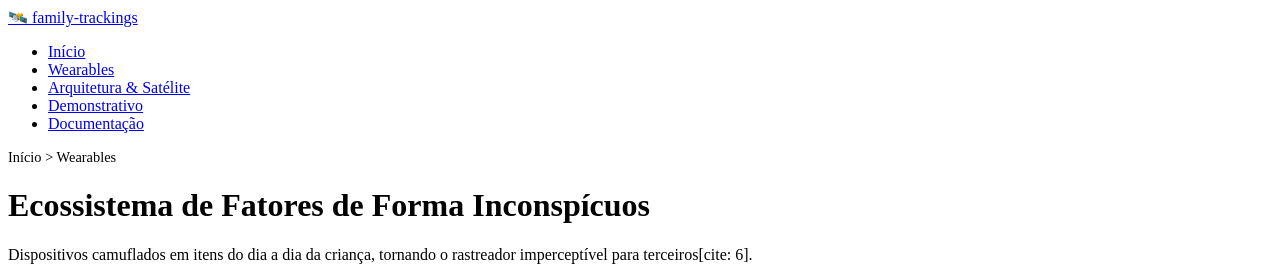
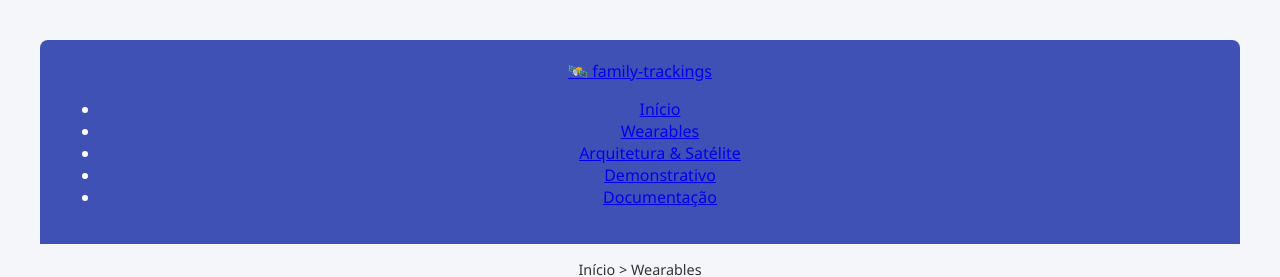
Before and after one commit to HilquiasAlmeida/FIAP, a Django app: template Computer-Engineering/Projects/Python/Automation/family-trackings/parents-child-tracking-iot/web/family_project/parents_tracker/templates/tracker/wearables/devices.html in a window 1280 px wide. Shown: the top 277 px of the page. Run offline with Django 4.2, Linux system fonts and the light colour scheme; the template is opened without the code that fills it, so the values that code supplies are empty.

Commit message:
Enhance CSS styles for the family tracking project

```diff
--- a/Computer-Engineering/Projects/Python/Automation/family-trackings/parents-child-tracking-iot/web/family_project/parents_tracker/static/assets/css/style.css
+++ b/Computer-Engineering/Projects/Python/Automation/family-trackings/parents-child-tracking-iot/web/family_project/parents_tracker/static/assets/css/style.css
@@ -1,3 +1,86 @@
+body {
+    font-family: 'Segoe UI', Tahoma, Geneva, Verdana, sans-serif;
+    background-color: #f4f6f9;
+    color: #333;
+    margin: 0;
+    padding: 40px;
+    text-align: center;
+}
+
+header {
+    background-color: #3f51b5;
+    color: white;
+    padding: 20px;
+    text-align: center;
+    border-radius: 8px 8px 0 0;
+}
+
+.container {
+    max-width: 800px;
+    margin: 30px auto;
+    background: white;
+    padding: 40px;
+    border-radius: 12px;
+    box-shadow: 0 4px 15px rgba(0, 0, 0, 0.1);
+}
+
+h1 {
+    color: #2c3e50;
+    margin-bottom: 10px;
+}
+
+p {
+    color: #666;
+    font-size: 1.1rem;
+    line-height: 1.6;
+}
+
+.badge {
+    display: inline-block;
+    background: #3498db;
+    color: white;
+    padding: 6px 15px;
+    border-radius: 20px;
+    font-size: 0.9rem;
+    margin-bottom: 20px;
+}
+
+.links {
+    margin-top: 30px;
+}
+
+.btn {
+    display: inline-block;
+    background: #2ecc71;
+    color: white;
+    padding: 12px 25px;
+    border-radius: 6px;
+    text-decoration: none;
+    font-weight: bold;
+    transition: background 0.3s;
+    margin: 5px;
+}
+
+.btn:hover {
+    background: #27ae60;
+}
+
+/* Estilo para botões extras do sistema */
+button {
+    background-color: #3f51b5;
+    color: white;
+    border: none;
+    padding: 12px 20px;
+    border-radius: 6px;
+    cursor: pointer;
+    font-size: 1rem;
+    font-weight: bold;
+    transition: background 0.3s;
+}
+
+button:hover {
+    background-color: #303f9f;
+}
 
 .img-container {
     width: 100%;
```
